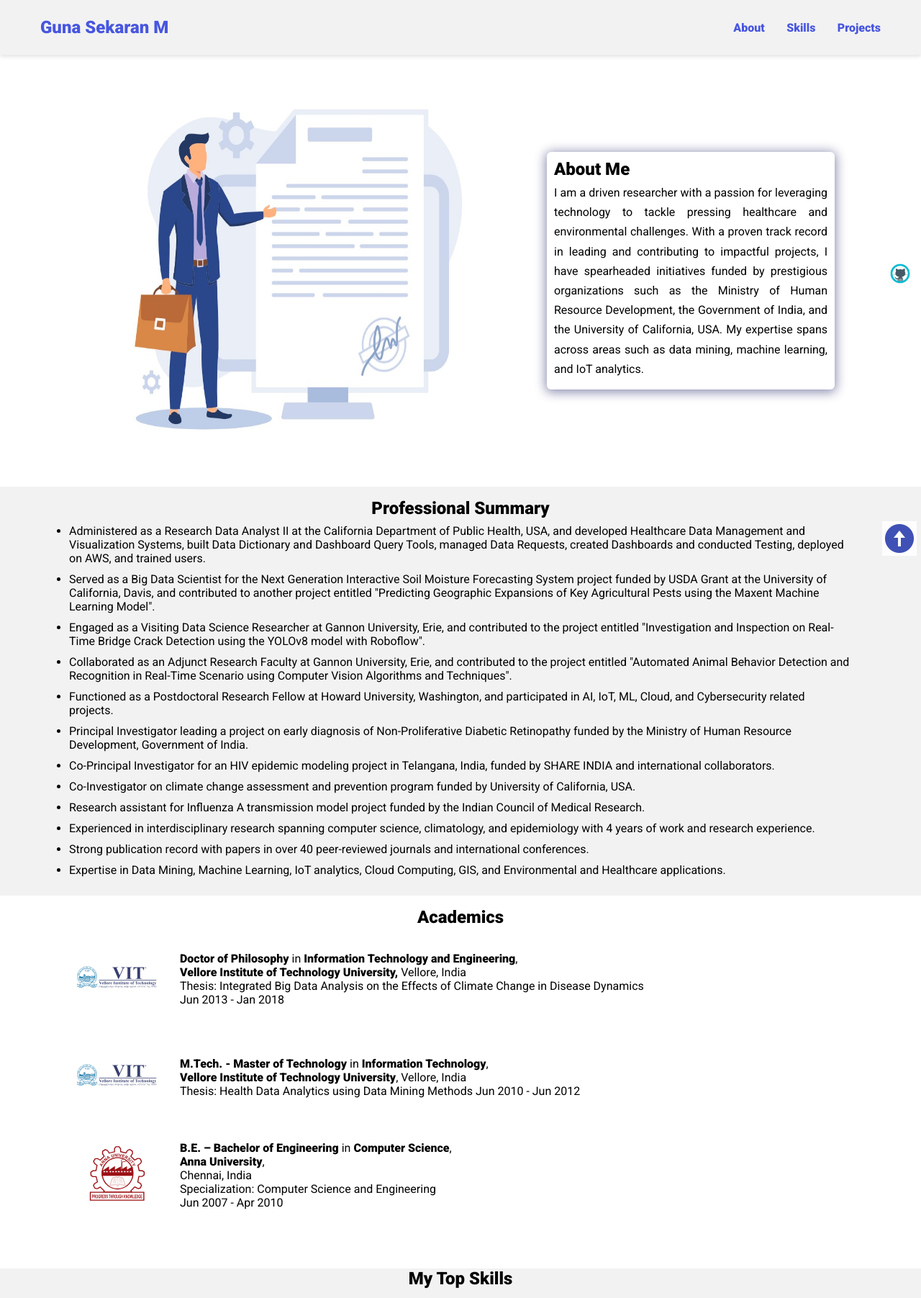
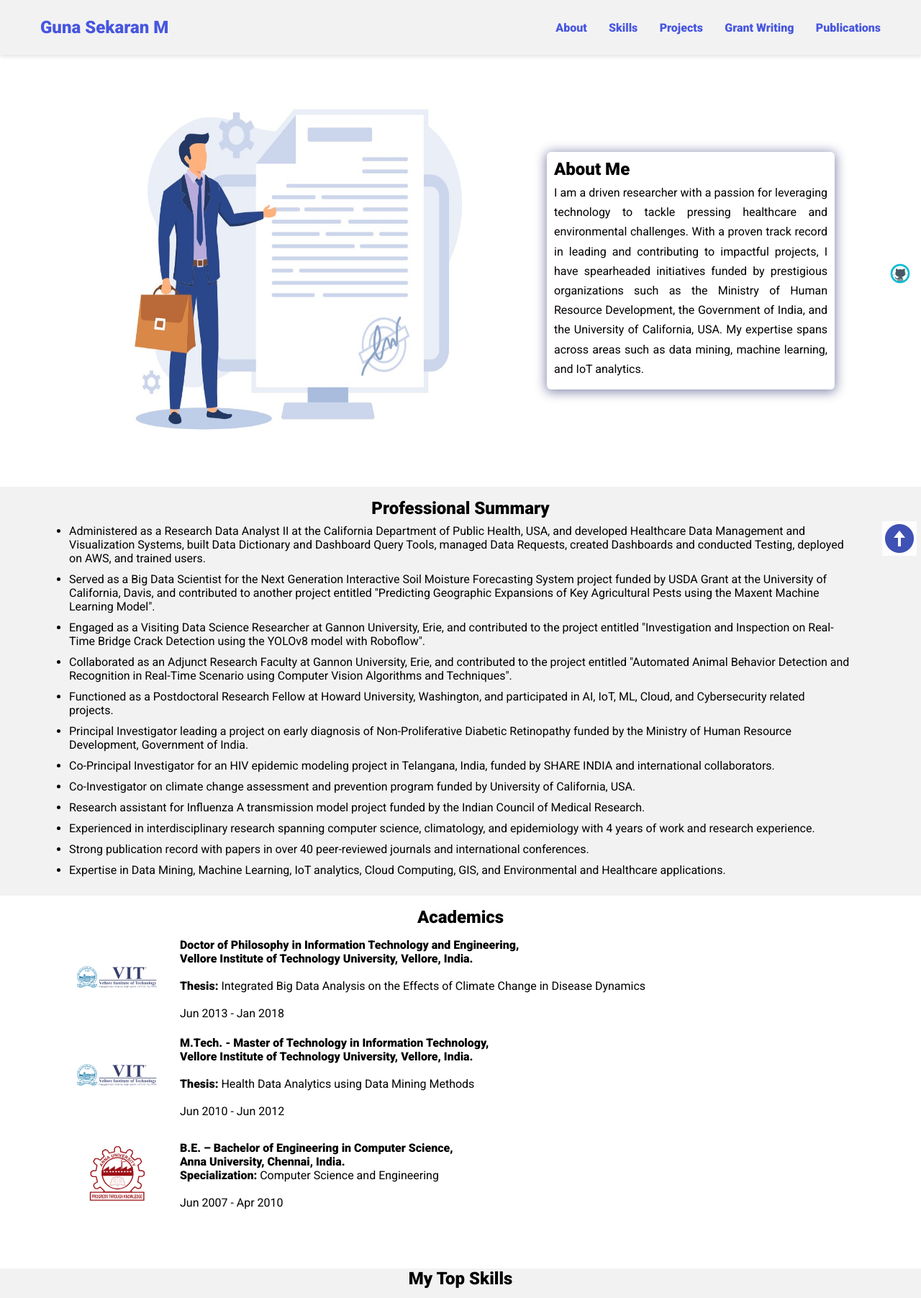
Before and after one commit to Guna-Sekaran-Mano/portfolio, a plain HTML site: page index.html in a window 1280 px wide. Shown: the top 1803 px of the page at 72% size. Drawn offline with nearby package versions, Linux system fonts and the light colour scheme.

Commit message:
Update index.html

```diff
--- a/index.html
+++ b/index.html
@@ -37,6 +37,8 @@
         <li><a href="#about" class="nav-link">About</a></li>
         <li><a href="#skills" class="nav-link">Skills</a></li>
         <li><a href="#projects" class="nav-link">Projects</a></li>
+        <li><a href="#grant" class="nav-link">Grant Writing</a></li>
+        <li><a href="#publication" class="nav-link">Publications</a></li>
         <!-- <li><a href="#contact" class="nav-link">Contact</a></li> -->
       </ul>
       <button class="burger-menu" id="burger-menu">
@@ -92,10 +94,9 @@
             </td>
             <td>
                 <p>
-                  <b>Doctor of Philosophy</b> in <b>Information Technology and Engineering</b>, <br>
-                  <b>Vellore Institute of Technology University,</b> Vellore, India<br>
-                  Thesis: Integrated Big Data Analysis on the Effects of Climate Change in Disease Dynamics
-                  <br>
+                  <b>Doctor of Philosophy in Information Technology and Engineering,</b><br>
+                  <b>Vellore Institute of Technology University, Vellore, India.</b><br><br>
+                  <b>Thesis:</b> Integrated Big Data Analysis on the Effects of Climate Change in Disease Dynamics<br><br>
                   Jun 2013 - Jan 2018<br>
                 </p>
             </td>
@@ -106,9 +107,9 @@
             </td>
             <td>
                 <p >
-                  <b>M.Tech. - Master of Technology</b> in <b>Information Technology</b>,<br>
-                  <b>Vellore Institute of Technology University</b>, Vellore, India<br>
-                  Thesis: Health Data Analytics using Data Mining Methods
+                  <b>M.Tech. - Master of Technology in Information Technology,</b><br>
+                  <b>Vellore Institute of Technology University, Vellore, India. </b><br><br>
+                  <b>Thesis:</b> Health Data Analytics using Data Mining Methods<br><br>
                   Jun 2010 - Jun 2012<br>
                 </p>
             </td>
@@ -119,10 +120,9 @@
             </td>
             <td>
                 <p >
-                  <b>B.E. – Bachelor of Engineering</b> in <b>Computer Science</b>, <br>
-                  <b>Anna University</b>, <br>
-                  Chennai, India<br>
-                  Specialization: Computer Science and Engineering<br>
+                  <b>B.E. – Bachelor of Engineering in Computer Science,</b><br>
+                  <b>Anna University, Chennai, India. </b><br><be>
+                  <b>Specialization:</b> Computer Science and Engineering<br><br>
                   Jun 2007 - Apr 2010<br>
                 </p>
             </td>
@@ -258,7 +258,7 @@
       </div>
     </section>
     <!-- Grant Section -->
-    <section class="grant">
+    <section class="grant" id="grant" style="scroll-margin-top: 100px;">
       <h2>Grant Writing</h2>
       <table border="1">
         <tbody>
@@ -311,7 +311,7 @@
     </section>
 
     <!-- Publications section -->
-    <section class="publication">
+    <section class="publication" id="publication" style="scroll-margin-top: 100px;">
       <h2>Publications</h2>
       <table border="1">
         <tbody>
@@ -350,8 +350,7 @@
           </tr>
           <tr>
             <td>
-              <p>Deep Learning-
-                based Service Distribution Model for Wireless Network Assisted Internet of Everything. (2022)</p>
+              <p>Deep Learning-based Service Distribution Model for Wireless Network Assisted Internet of Everything. (2023)</p>
             </td>
             <td>
               <p>IEEE
@@ -363,7 +362,7 @@
           </tr>
           <tr>
             <td>
-              <p>Conditional Support-Vector-Machine-Based Shared Adaptive Computing Model for Smart City Traffic Management. (2022)</p>
+              <p>Conditional Support-Vector-Machine-Based Shared Adaptive Computing Model for Smart City Traffic Management. (2023)</p>
             </td>
             <td>
               <p>IEEE Transactions on Computational Social Systems</p>
@@ -410,8 +409,7 @@
           </tr>
           <tr>
             <td>
-              <p>Pre-Predictive Congestion-
-                Based Data Allocation for Sixth Generation Cooperative Intelligent Transportation Systems. (2022)</p>
+              <p>Pre-Predictive Congestion-Based Data Allocation for Sixth Generation Cooperative Intelligent Transportation Systems. (2023)</p>
             </td>
             <td>
               <p>IEEE Transactions on Intelligent Transportation Systems</p>
```
